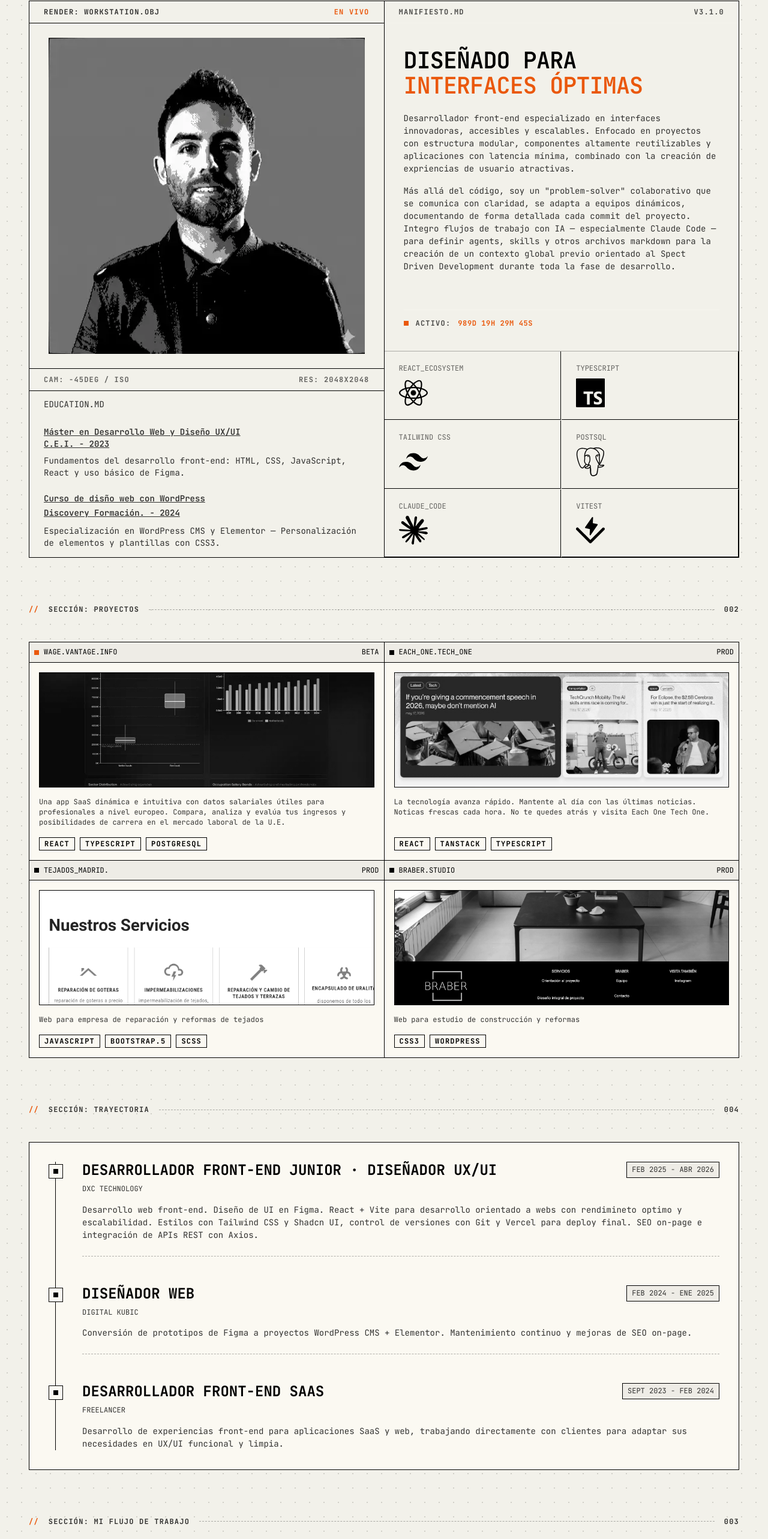
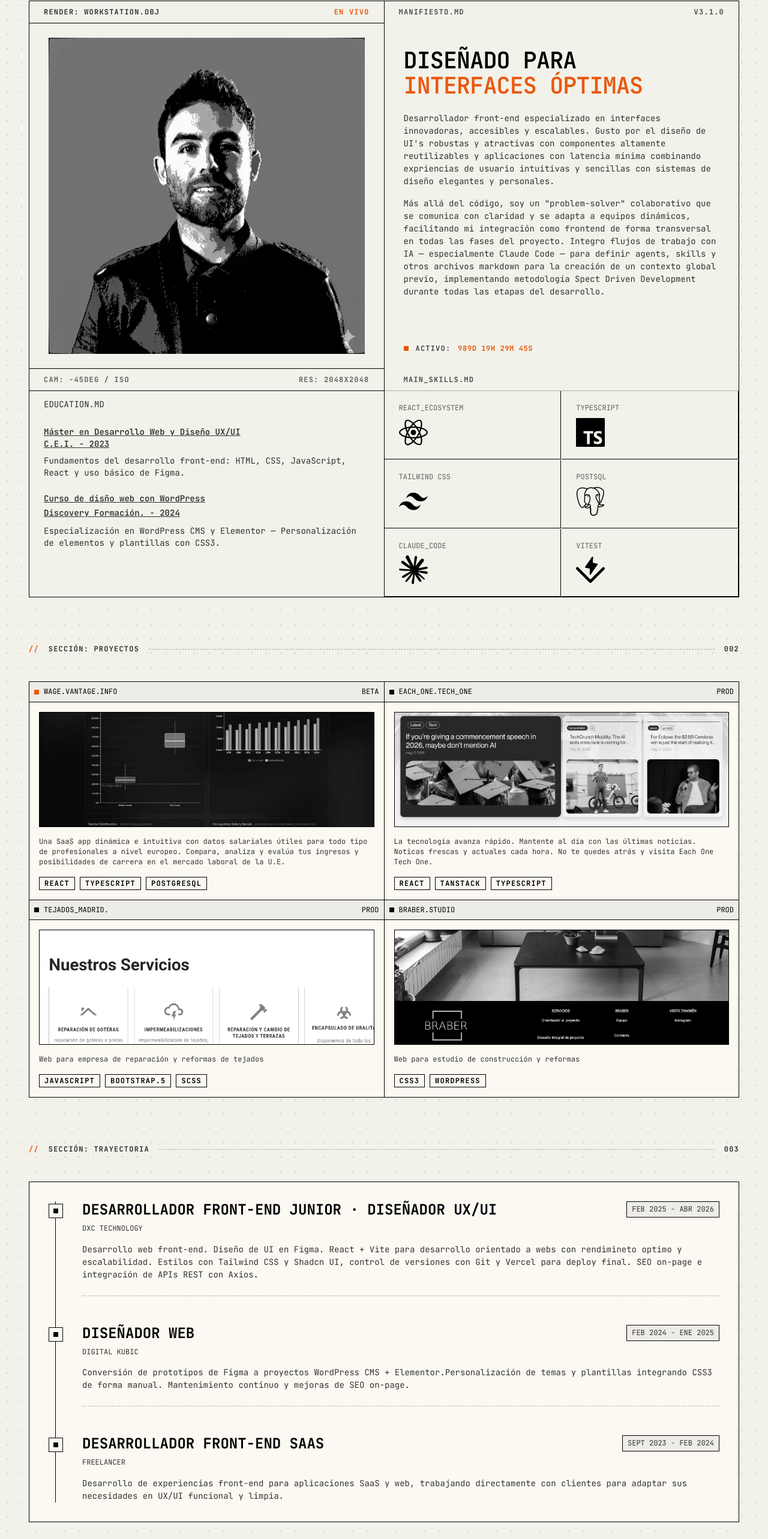
Before and after one commit to Javi-octubremilnovecientos/PERSONAL-WEB, a React (Vite) app: page / in a window 1280 px wide. Shown: the part 939-3505 px from the top of the page at 60% size. Built offline with nearby package versions, Linux system fonts and the light colour scheme.

Commit message:
feat: cambio de copies en bio y exprience sections

```diff
--- a/src/components/Bio.tsx
+++ b/src/components/Bio.tsx
@@ -102,7 +102,7 @@ export const Bio = () => {
               </span>
             </div>
           </div>
-
+       <h4 className="mb-3 ml-5 md:ml-8 text-terminal-black/70 font-label-caps" >MAIN_SKILLS.md</h4>
           {/* METRICS 2x2 */}
           <div className="grid grid-cols-2 border-t border-terminal-black/30 dark:border-surface-bright/30 bg-surface-bright/20 dark:bg-terminal-black/10 gap-px">
             <div className="bg-paper-off-white dark:bg-terminal-black px-4 md:px-6 py-5 min-h-18 border-b border-r">
--- a/src/components/Experience.tsx
+++ b/src/components/Experience.tsx
@@ -6,7 +6,7 @@ export default function Experience() {
 
   return (
     <section className="space-y-12">
-      <SectionHeader id="004" title={t.experience.sectionTitle} />
+      <SectionHeader id="003" title={t.experience.sectionTitle} />
 
       <div className="brutalist-border bg-surface-bright dark:bg-terminal-black p-4 md:p-8 relative">
         {/* Vertical Line */}
--- a/src/components/Workflow.tsx
+++ b/src/components/Workflow.tsx
@@ -6,7 +6,7 @@ export default function Worflow() {
 
   return (
     <section className="space-y-12">
-      <SectionHeader id="003" title={t.workflow.sectionTitle} />
+      <SectionHeader id="004" title={t.workflow.sectionTitle} />
    <h4>THIS SECTION IS ON DEVELOP...🛠️🚧</h4>
 
       {/* <div className="grid grid-cols-2 md:grid-cols-4 gap-px bg-terminal-black dark:bg-surface-bright brutalist-border">
--- a/src/i18n.ts
+++ b/src/i18n.ts
@@ -186,17 +186,17 @@ export const es: Translations = {
     engineeredFor: 'DISEÑADO PARA',
     optimInterfaces: 'INTERFACES ÓPTIMAS',
     bioP1:
-      'Desarrollador front-end especializado en interfaces innovadoras, accesibles y escalables. Enfocado en proyectos con estructura modular, componentes altamente reutilizables y aplicaciones con latencia mínima, combinado con la creación de expriencias de usuario atractivas.',
+      "Desarrollador front-end especializado en interfaces innovadoras, accesibles y escalables. Gusto por el diseño de UI's robustas y atractivas con componentes altamente reutilizables y aplicaciones con latencia mínima combinando expriencias de usuario intuitivas y sencillas con sistemas de diseño elegantes y personales.",
     bioP2:
-      'Más allá del código, soy un "problem-solver" colaborativo que se comunica con claridad, se adapta a equipos dinámicos, documentando de forma detallada cada commit del proyecto. Integro flujos de trabajo con IA — especialmente Claude Code — para definir agents, skills y otros archivos markdown para la creación de un contexto global previo orientado al Spect Driven Development durante toda la fase de desarrollo.',
+      'Más allá del código, soy un "problem-solver" colaborativo que se comunica con claridad y se adapta a equipos dinámicos, facilitando mi integración como frontend de forma transversal en todas las fases del proyecto. Integro flujos de trabajo con IA — especialmente Claude Code — para definir agents, skills y otros archivos markdown para la creación de un contexto global previo, implementando metodología Spect Driven Development durante todas las etapas del desarrollo.',
     uptimeLabel: 'ACTIVO:',
   },
   projects: {
     sectionTitle: 'PROYECTOS',
     wageDescription:
-      'Una app SaaS dinámica e intuitiva con datos salariales útiles para profesionales a nivel europeo. Compara, analiza y evalúa tus ingresos y posibilidades de carrera en el mercado laboral de la U.E.',
+      'Una  SaaS app dinámica e intuitiva con datos salariales útiles para todo tipo de profesionales a nivel europeo. Compara, analiza y evalúa tus ingresos y posibilidades de carrera en el mercado laboral de la U.E.',
     eachtechDescription:
-      'La tecnología avanza rápido. Mantente al día con las últimas noticias. Noticas frescas cada hora. No te quedes atrás y visita Each One Tech One.',
+      'La tecnología avanza rápido. Mantente al día con las últimas noticias. Noticas frescas y actuales cada hora. No te quedes atrás y visita Each One Tech One.',
     tejadosDescription: 'Web para empresa de reparación y reformas de tejados',
     braberDescription: 'Web para estudio de construcción y reformas',
   },
@@ -209,7 +209,7 @@ export const es: Translations = {
     role2Title: 'Diseñador Web',
     role2Date: 'FEB 2024 - ENE 2025',
     role2Description:
-      'Conversión de prototipos de Figma a proyectos WordPress CMS + Elementor. Mantenimiento continuo y mejoras de SEO on-page.',
+      'Conversión de prototipos de Figma a proyectos WordPress CMS + Elementor.Personalización de temas y plantillas integrando CSS3 de forma manual. Mantenimiento continuo y mejoras de SEO on-page.',
     role3Title: 'Desarrollador Front-End SaaS',
     role3Date: 'SEPT 2023 - FEB 2024',
     role3Description:
```
